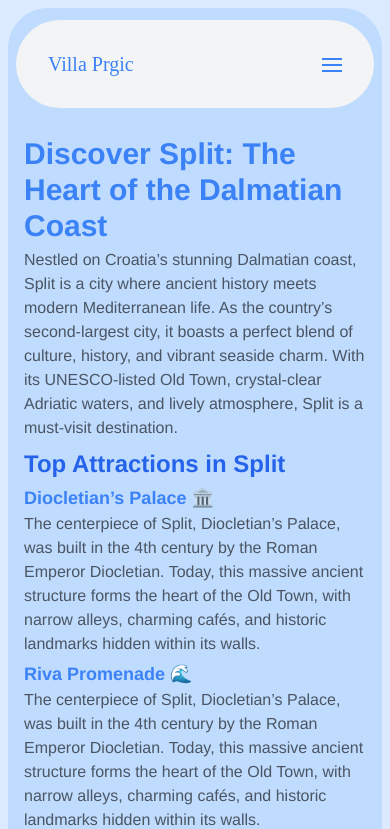
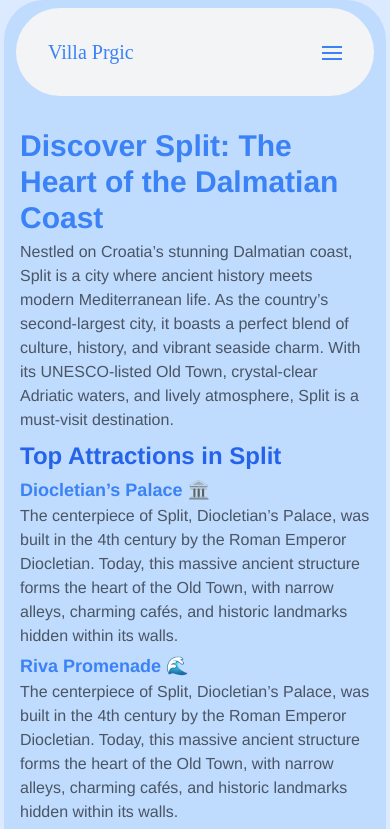
Before and after one commit to valentin994/villa-prgic, a React (Vite) app: page /region in a window 390 px wide. Shown: the top 829 px of the page. Built offline with nearby package versions, Linux system fonts and the light colour scheme.

Commit message:
adjusted margins

```diff
--- a/src/App.tsx
+++ b/src/App.tsx
@@ -13,7 +13,7 @@ import Impressum from "./Components/Impressum";
 function App() {
   return (
     <div className="App flex flex-col bg-blue-100">
-      <div className="absolute w-full mt-2 px-1 md:px-2">
+      <div className="absolute w-full md:mt-2 px-1 md:px-2">
         <Nav />
       </div>
       <Routes>
--- a/src/Components/ApartmentDetails.tsx
+++ b/src/Components/ApartmentDetails.tsx
@@ -80,7 +80,7 @@ function AparmentDetails() {
   ]);
 
   return (
-    <div className="flex justify-center align-middle w-full px-1 md:px-2 pt-1 md:pt-2 mb-3">
+    <div className="flex justify-center align-middle w-full px-1 md:px-2 md:pt-2 mb-3">
       <div className="pt-28 md:pt-24 w-full bg-blue-200 rounded-3xl">
         <div className="px-2">
           <div className="bg-blue-500 rounded-[40px] py-4 mb-2">
--- a/src/Components/Contact.tsx
+++ b/src/Components/Contact.tsx
@@ -5,7 +5,7 @@ import { FontAwesomeIcon } from "@fortawesome/react-fontawesome";
 function Contact() {
   const [ref, inView] = useInView();
   return (
-    <section className="pt-28 mt-2 px-2 mx-2 min-h-screen flex flex-col justify-center rounded-[40px] mb-4 bg-blue-200">
+    <section className="pt-28 md:mt-2 px-2 mx-1 md:mx-2 min-h-screen flex flex-col justify-center rounded-[40px] mb-4 bg-blue-200">
       <div
         ref={ref}
         className={`bg-gray-50 py-6 mb-2 rounded-[40px] px-8 mx-auto max-w-screen-md transform transition-all duration-300 ease-in-out ${inView ? "opacity-100" : "delay-300 opacity-20 translate-y-10"}`}
--- a/src/Components/Footer.tsx
+++ b/src/Components/Footer.tsx
@@ -15,7 +15,9 @@ function Footer() {
     <div className="-mt-6 text-sm py-2 px-1 md:px-2">
       <div className="flex flex-col md:flex-row rounded-3xl justify-center md:justify-between py-8 px-8 md:px-20 bg-blue-500 gap-4 md:gap-8 text-gray-50 text-base font-thin">
         <div className="flex flex-col justify-center">
-          <h1 className="text-xl md:text-3xl font-lavishly font-bold">Villa Prgic</h1>
+          <h1 className="text-xl md:text-3xl font-lavishly font-bold">
+            Villa Prgic
+          </h1>
         </div>
         <div className="flex flex-col justify-center">
           <div className="flex md:justify-center gap-2 ">
--- a/src/Components/Home.tsx
+++ b/src/Components/Home.tsx
@@ -1,6 +1,5 @@
 import { iApartment } from "../interfaces";
 import { Link } from "react-router-dom";
-import { useInView } from "react-intersection-observer";
 import { useTranslation } from "react-i18next";
 import { useEffect, useState } from "react";
 import apartmentData from "../data/aparment_data.json";
@@ -48,7 +47,7 @@ function Home() {
   };
   return (
     <div>
-      <div className="flex mx-2 mt-2 flex-col flex-grow ">
+      <div className="flex md:mx-2 mx-1 md:mt-2 flex-col flex-grow ">
         <div className="flex flex-col md:px-10 lg:flex-row gap-8 pb-40 justify-center md:justify-between rounded-[40px] flex-grow bg-cover bg-[url(https://woop14abphufecql.public.blob.vercel-storage.com/hero-CfC2com90lIhkxLsRTg4oN28Z1VXpE.jpg)] bg-gray-300 bg-blend-multiply">
           <div className="flex flex-col justify-center w-full lg:max-w-[520px] font-extrabold text-gray-50 pt-40 text-4xl px-2 md:text-5xl lg:text-8xl">
             <h1 className="text-center">{t("hero.part1")}</h1>
--- a/src/Components/Nav.tsx
+++ b/src/Components/Nav.tsx
@@ -27,7 +27,7 @@ function Nav() {
   }, [isMenuOpen]);
 
   return (
-    <nav className="text-blue-500 bg-gray-100 px-4 py-2 rounded-full mt-3 mx-3">
+    <nav className="text-blue-500 bg-gray-100 px-4 py-2 rounded-full mt-2 md:mt-3 mx-3">
       <div className="flex font-thin flex-wrap items-center justify-between mx-auto w-full ">
         <NavLink to="/" className="flex items-center p-4">
           <span className="self-center text-xl font-lavishly  whitespace-nowrap">
--- a/src/Components/Region.tsx
+++ b/src/Components/Region.tsx
@@ -16,7 +16,7 @@ function Region() {
   const [ref8, inView8] = useInView();
 
   return (
-    <div className="pt-24 bg-blue-200 mt-2 mb-3 mx-2 rounded-[40px]">
+    <div className="pt-24 bg-blue-200 md:mt-2 mb-3 mx-1 md:mx-2 rounded-[40px]">
       <div className="flex flex-col md:flex-row md:px-48 pb-2 gap-14 pt-8">
         <div className="px-4 md:w-1/2">
           <h1 className="text-3xl text-blue-500 font-bold">
```
